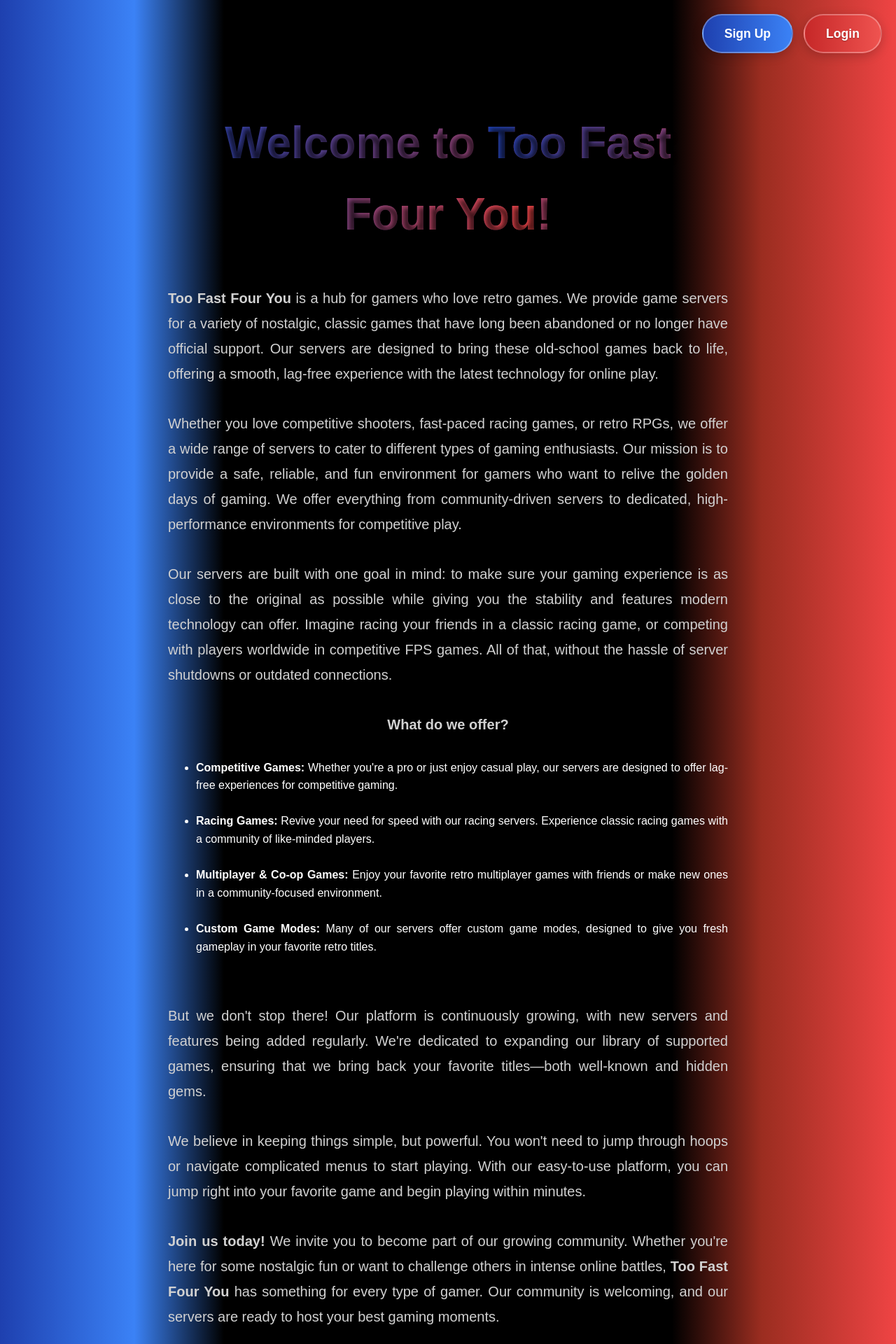
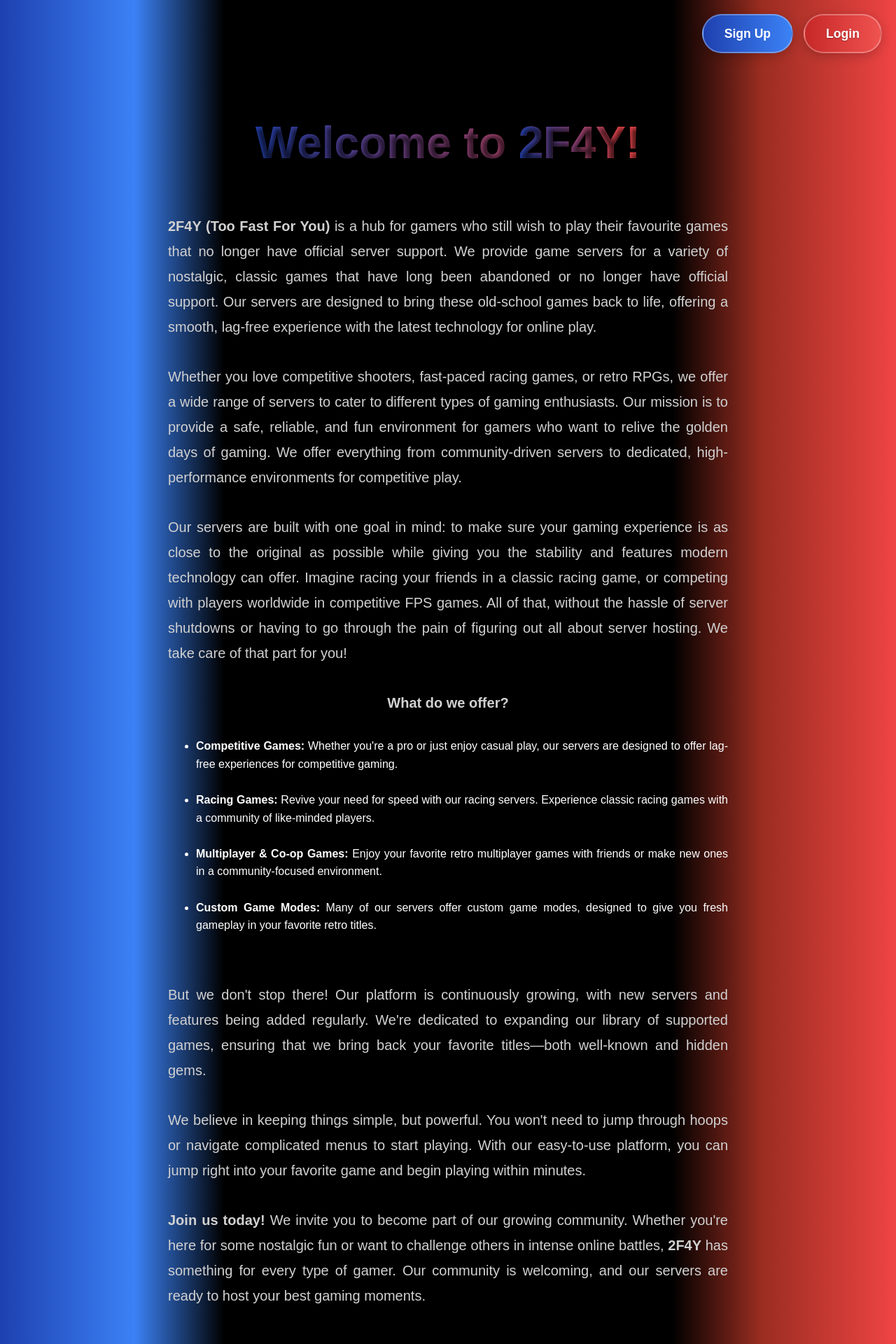
Before and after one commit to ShadowAly/2fast2quick, a Flask app: page / in a window 1280 px wide. Shown: the top 1920 px of the page at 70% size. Run offline with Flask 3, Linux system fonts and the light colour scheme.

Commit message:
Fixed the name typo

```diff
--- a/templates/add_game.html
+++ b/templates/add_game.html
@@ -4,7 +4,7 @@
 <nav class="navbar">
     <div class="navbar-container">
         <a href="{{ url_for('dashboard') }}" class="navbar-logo">
-            <img src="{{ url_for('static', filename='logo.svg') }}" alt="Too Fast Four You Logo">
+            <img src="{{ url_for('static', filename='logo.svg') }}" alt="2F4Y Logo">
         </a>
         <ul class="navbar-menu">
             <li><a href="{{ url_for('dashboard') }}">Home</a></li>
--- a/templates/add_server.html
+++ b/templates/add_server.html
@@ -4,7 +4,7 @@
 <nav class="navbar">
     <div class="navbar-container">
         <a href="{{ url_for('dashboard') }}" class="navbar-logo">
-            <img src="{{ url_for('static', filename='logo.svg') }}" alt="Too Fast Four You Logo">
+            <img src="{{ url_for('static', filename='logo.svg') }}" alt="2F4Y Logo">
         </a>
         <ul class="navbar-menu">
             <li><a href="{{ url_for('dashboard') }}">Home</a></li>
--- a/templates/dashboard.html
+++ b/templates/dashboard.html
@@ -4,7 +4,7 @@
 <nav class="navbar">
     <div class="navbar-container">
         <a href="{{ url_for('dashboard') }}" class="navbar-logo">
-            <img src="{{ url_for('static', filename='logo.svg') }}" alt="Too Fast Four You Logo">
+            <img src="{{ url_for('static', filename='logo.svg') }}" alt="2F4Y Logo">
         </a>
         <ul class="navbar-menu">
             <li><a href="{{ url_for('dashboard') }}">Home</a></li>
--- a/templates/games.html
+++ b/templates/games.html
@@ -4,7 +4,7 @@
 <nav class="navbar">
     <div class="navbar-container">
         <a href="{{ url_for('dashboard') }}" class="navbar-logo">
-            <img src="{{ url_for('static', filename='logo.svg') }}" alt="Too Fast Four You Logo">
+            <img src="{{ url_for('static', filename='logo.svg') }}" alt="2F4Y Logo">
         </a>
         <ul class="navbar-menu">
             <li><a href="{{ url_for('dashboard') }}">Home</a></li>
--- a/templates/home.html
+++ b/templates/home.html
@@ -6,7 +6,7 @@
     <nav class="navbar">
         <div class="navbar-container">
             <a href="{{ url_for('dashboard') }}" class="navbar-logo">
-                <img src="{{ url_for('static', filename='logo.svg') }}" alt="Too Fast Four You Logo">
+                <img src="{{ url_for('static', filename='logo.svg') }}" alt="2F4Y Logo">
             </a>
             <ul class="navbar-menu">
                 <li><a href="{{ url_for('dashboard') }}">Home</a></li>
@@ -24,11 +24,11 @@
 
     <div class="home-container">
         <h1 class="home-title">
-            Welcome to <span class="highlight">Too Fast Four You</span>!
+            Welcome to <span class="highlight">2F4Y</span>!
         </h1>
 
         <p class="home-description">
-            <strong>Too Fast Four You</strong> is a hub for gamers who love retro games. We provide game servers for a variety of nostalgic, classic games that have long been abandoned or no longer have official support.
+            <strong>2F4Y (Too Fast For You)</strong> is a hub for gamers who still wish to play their favourite games that no longer have official server support. We provide game servers for a variety of nostalgic, classic games that have long been abandoned or no longer have official support.
             Our servers are designed to bring these old-school games back to life, offering a smooth, lag-free experience with the latest technology for online play.
         </p>
         <p class="home-description">
@@ -37,7 +37,7 @@
         </p>
         <p class="home-description">
             Our servers are built with one goal in mind: to make sure your gaming experience is as close to the original as possible while giving you the stability and features modern technology can offer.
-            Imagine racing your friends in a classic racing game, or competing with players worldwide in competitive FPS games. All of that, without the hassle of server shutdowns or outdated connections.
+            Imagine racing your friends in a classic racing game, or competing with players worldwide in competitive FPS games. All of that, without the hassle of server shutdowns or having to go through the pain of figuring out all about server hosting. We take care of that part for you!
         </p>
         <p class="home-description">
             <strong>What do we offer?</strong>
@@ -58,7 +58,7 @@
             We believe in keeping things simple, but powerful. You won't need to jump through hoops or navigate complicated menus to start playing. With our easy-to-use platform, you can jump right into your favorite game and begin playing within minutes.
         </p>
         <p class="home-description">
-            <strong>Join us today!</strong> We invite you to become part of our growing community. Whether you're here for some nostalgic fun or want to challenge others in intense online battles, <strong>Too Fast Four You</strong> has something for every type of gamer.
+            <strong>Join us today!</strong> We invite you to become part of our growing community. Whether you're here for some nostalgic fun or want to challenge others in intense online battles, <strong>2F4Y</strong> has something for every type of gamer.
             Our community is welcoming, and our servers are ready to host your best gaming moments.
         </p>
 
@@ -72,9 +72,9 @@
 
     <div class="logo-team-section">
         <img src="{{ url_for('static', filename='logo.svg') }}"
-             alt="Too Fast Four You Logo"
+             alt="2F4Y Logo"
              class="logo-img">
-        <p class="team-credit">The Too Fast For You Team</p>
+        <p class="team-credit">The 2F4Y Team</p>
     </div>
 
     <footer class="footer mt-5 text-center">
--- a/templates/plans.html
+++ b/templates/plans.html
@@ -4,7 +4,7 @@
 <nav class="navbar">
     <div class="navbar-container">
         <a href="{{ url_for('dashboard') }}" class="navbar-logo">
-            <img src="{{ url_for('static', filename='logo.svg') }}" alt="Too Fast Four You Logo">
+            <img src="{{ url_for('static', filename='logo.svg') }}" alt="2F4Y Logo">
         </a>
         <ul class="navbar-menu">
             <li><a href="{{ url_for('dashboard') }}">Home</a></li>
--- a/templates/server_details.html
+++ b/templates/server_details.html
@@ -4,7 +4,7 @@
 <nav class="navbar">
     <div class="navbar-container">
         <a href="{{ url_for('dashboard') }}" class="navbar-logo">
-            <img src="{{ url_for('static', filename='logo.svg') }}" alt="Too Fast Four You Logo">
+            <img src="{{ url_for('static', filename='logo.svg') }}" alt="2F4Y Logo">
         </a>
         <ul class="navbar-menu">
             <li><a href="{{ url_for('dashboard') }}">Home</a></li>
--- a/templates/servers.html
+++ b/templates/servers.html
@@ -4,7 +4,7 @@
 <nav class="navbar">
     <div class="navbar-container">
         <a href="{{ url_for('dashboard') }}" class="navbar-logo">
-            <img src="{{ url_for('static', filename='logo.svg') }}" alt="Too Fast Four You Logo">
+            <img src="{{ url_for('static', filename='logo.svg') }}" alt="2F4Y Logo">
         </a>
         <ul class="navbar-menu">
             <li><a href="{{ url_for('dashboard') }}">Home</a></li>
```
Also changed, not shown: static/favicon.png, static/logo.png (deleted).
